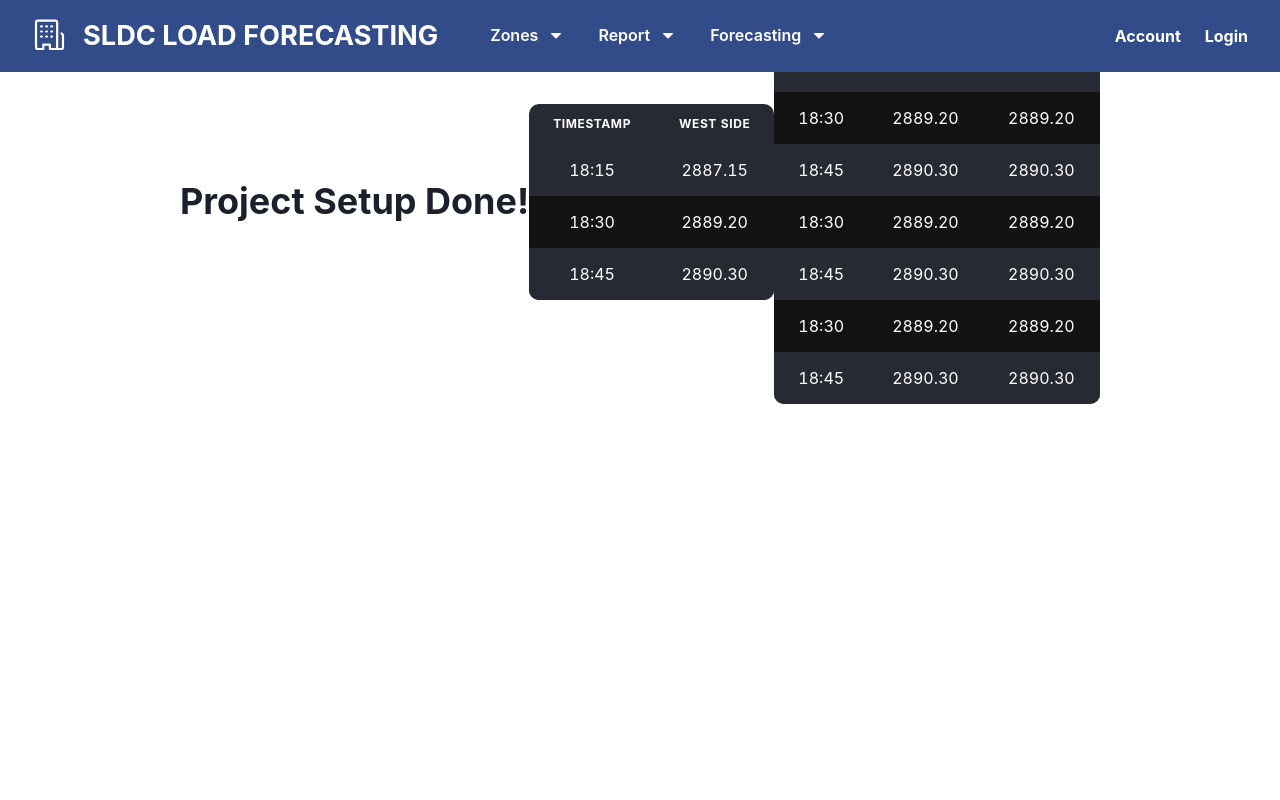
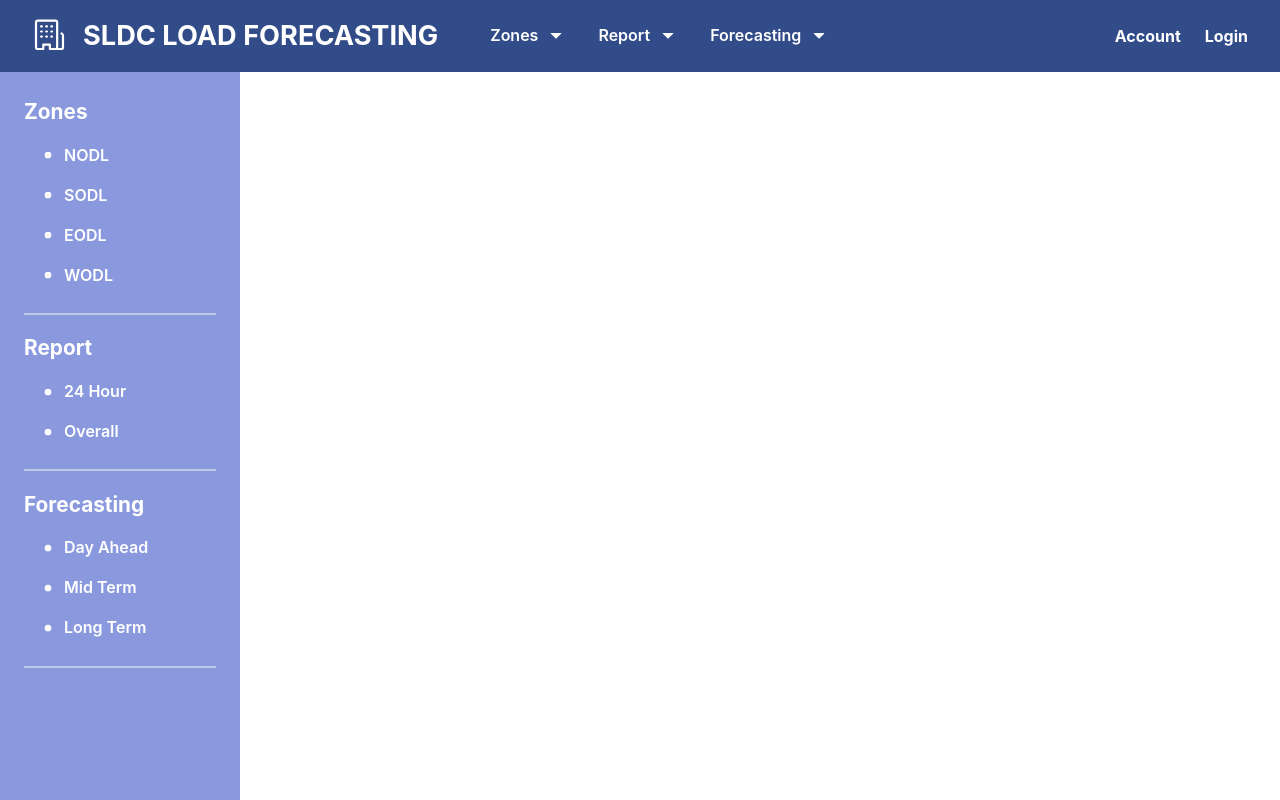
Before and after one commit to pred695/SLDC-PR201, a React (Vite) app in the folder SLDC-frontend/: page / in a window 1280 px wide. Built offline with nearby package versions, Linux system fonts and the light colour scheme.

Commit message:
Added Sidebar

```diff
--- a/SLDC-frontend/src/App.tsx
+++ b/SLDC-frontend/src/App.tsx
@@ -1,21 +1,23 @@
 import { Route, Routes } from 'react-router-dom';
-import { Box, Heading, Center } from '@chakra-ui/react';
+// import { Box, Heading, Center } from '@chakra-ui/react';
 import Navbar from './components/Navbar';
+import Sidebar from './components/Sidebar';
 import Login from './pages/Login';
-import MyTableHourly from './components/tablesHourlyLoad';
-import MyTableTotal from './components/tablesTotalLoad';
+// import MyTableHourly from './components/tablesHourlyLoad';
+// import MyTableTotal from './components/tablesTotalLoad';
 
 const App: React.FC = (): JSX.Element => {
   return (
     <>
       <Navbar />
-      <Box>
+      <Sidebar />
+      {/* <Box>
         <Center>
           <Heading>Project Setup Done!</Heading>
           <MyTableHourly />
           <MyTableTotal />
         </Center>
-      </Box>
+      </Box> */}
       <Routes>
         <Route path="/signin" element={<Login />} />
       </Routes>
--- a/SLDC-frontend/src/components/Navbar.tsx
+++ b/SLDC-frontend/src/components/Navbar.tsx
@@ -11,6 +11,7 @@ import {
 } from '@chakra-ui/react';
 import { useState } from 'react';
 import { GoOrganization, GoTriangleDown, GoTriangleUp } from 'react-icons/go';
+import { Link } from 'react-router-dom';
 
 const Navbar: React.FC = () => {
   const menuList: { title: string; items: string[] }[] = [
@@ -118,7 +119,9 @@ const Navbar: React.FC = () => {
       </HStack>
       <HStack fontWeight="bold" gap={6}>
         <Text>Account</Text>
-        <Text>Login</Text>
+        <Link to="/signin">
+          <Text>Login</Text>
+        </Link>
       </HStack>
     </Flex>
   );
--- /dev/null
+++ b/SLDC-frontend/src/components/Sidebar.tsx
@@ -0,0 +1,76 @@
+import { Box, Button, Divider, Stack, Text } from '@chakra-ui/react';
+import { useState } from 'react';
+import { TbPointFilled } from 'react-icons/tb';
+
+const Sidebar: React.FC = () => {
+  const [active, setActive]: [
+    string,
+    React.Dispatch<React.SetStateAction<string>>,
+  ] = useState('');
+
+  const menuList: { title: string; items: string[] }[] = [
+    {
+      title: 'Zones',
+      items: ['NODL', 'SODL', 'EODL', 'WODL'],
+    },
+    {
+      title: 'Report',
+      items: ['24 Hour', 'Overall'],
+    },
+    {
+      title: 'Forecasting',
+      items: ['Day Ahead', 'Mid Term', 'Long Term'],
+    },
+  ];
+
+  const onClick = (value: string): void => {
+    setActive(value);
+  };
+
+  return (
+    <Box
+      position="fixed"
+      left={0}
+      bgColor="sldcLightBlue"
+      top="4.5rem"
+      bottom={0}
+      w="15rem"
+      px="1.5rem"
+      pt="1.5rem"
+    >
+      <Stack color="sldcWhite">
+        {menuList.map((value: { title: string; items: string[] }) => {
+          return (
+            <>
+              <Text fontWeight="bold" fontSize="1.3rem">
+                {value.title}
+              </Text>
+              <Stack gap={0}>
+                {value.items.map((subValue: string) => {
+                  return (
+                    <Button
+                      color="sldcWhite"
+                      background={
+                        active === subValue ? 'sldcDarkBlue' : 'transparent'
+                      }
+                      _hover={{ bg: 'sldcDarkBlue' }}
+                      justifyContent="left"
+                      w="12rem"
+                      leftIcon={<TbPointFilled />}
+                      onClick={() => onClick(subValue)}
+                    >
+                      {subValue}
+                    </Button>
+                  );
+                })}
+              </Stack>
+              <Divider border="1px solid sldcWhite" my="0.6rem" />
+            </>
+          );
+        })}
+      </Stack>
+    </Box>
+  );
+};
+
+export default Sidebar;
```
